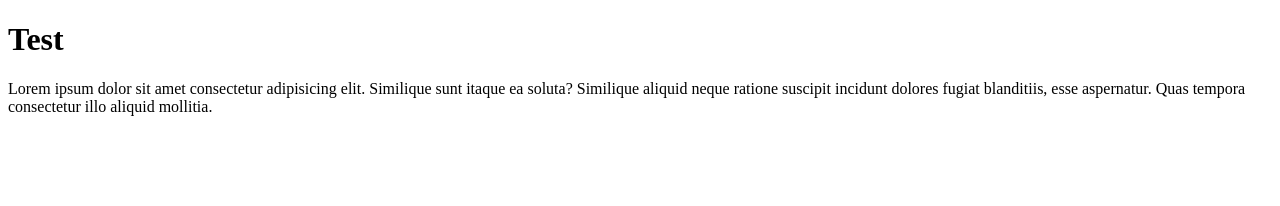
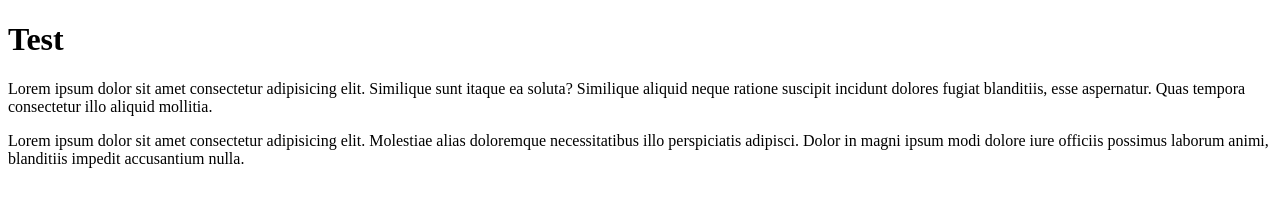
Before and after one commit to ShaikZaheerAhmed/Test, a plain HTML site: page index.html in a window 1280 px wide. Drawn offline with Linux system fonts and the light colour scheme.

Commit message:
dev1 commit

```diff
--- a/index.html
+++ b/index.html
@@ -15,6 +15,8 @@
         ratione suscipit incidunt dolores fugiat blanditiis, esse aspernatur. Quas tempora consectetur illo aliquid
         mollitia.</p>
 
+        <p>Lorem ipsum dolor sit amet consectetur adipisicing elit. Molestiae alias doloremque necessitatibus illo perspiciatis adipisci. Dolor in magni ipsum modi dolore iure officiis possimus laborum animi, blanditiis impedit accusantium nulla.</p>
+
 </body>
 
 </html>
```
